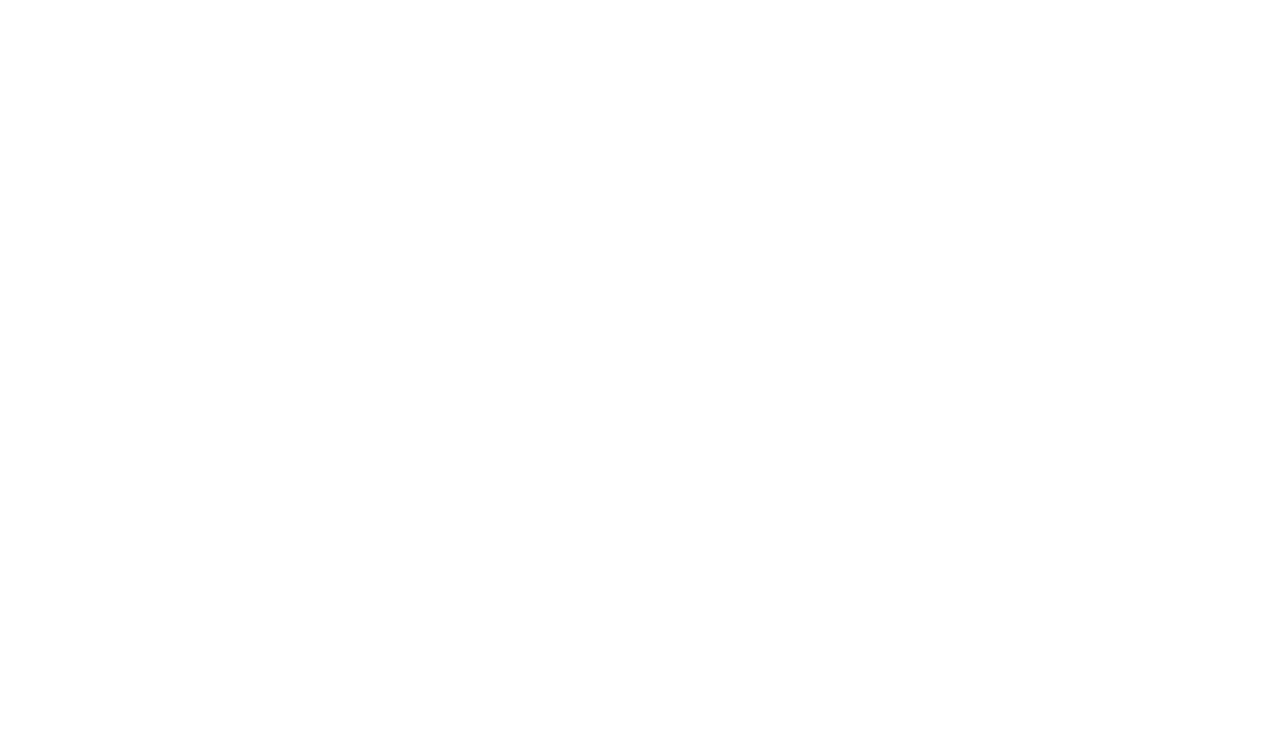
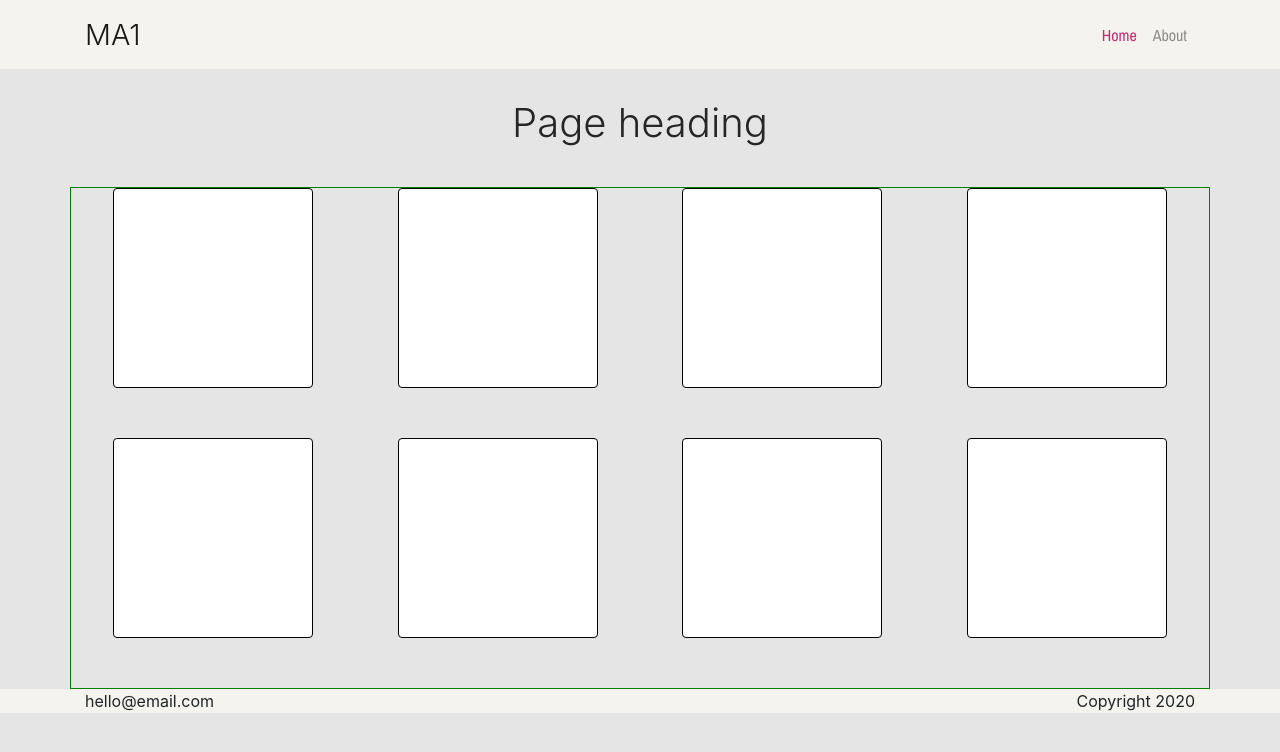
Before and after one commit to Kaladinge/lars-inge-johnsen-css-frameworks-ma1, a plain HTML site: page index.html in a window 1280 px wide. Drawn offline with nearby package versions, Linux system fonts and the light colour scheme.

Commit message:
made content and layout

```diff
--- a/index.html
+++ b/index.html
@@ -13,10 +13,73 @@
     <link
         href="https://fonts.googleapis.com/css2?family=Archivo+Narrow:wght@400;600&family=Open+Sans:wght@400;700&display=swap"
         rel="stylesheet">
-    <link href="css/style.css" rel="styleheet">
+    <link href="css/style.css" rel="stylesheet" />
 </head>
 
 <body>
+
+    <nav class="navbar navbar-expand-md navbar-light bg-light">
+        <div class="container">
+            <a class="navbar-brand" href="#">MA1</a>
+            <button class="navbar-toggler" type="button" data-toggle="collapse" data-target="#navbarSupportedContent"
+                aria-controls="navbarSupportedContent" aria-expanded="false" aria-label="Toggle navigation">
+                <span class="navbar-toggler-icon"></span>
+            </button>
+
+            <div class="collapse navbar-collapse" id="navbarSupportedContent">
+                <ul class="navbar-nav ml-auto">
+                    <li class="nav-item active">
+                        <a class="nav-link" href="index.html">Home <span class="sr-only">(current)</span></a>
+                    </li>
+                    <li class="nav-item">
+                        <a class="nav-link" href="/">About</a>
+                    </li>
+                </ul>
+            </div>
+        </div>
+    </nav>
+
+
+
+
+    <div class="container">
+        <h1>Page heading</h1>
+
+        <div class="row">
+            <div class="col-sm-12 col-md-6 col-lg-3">
+                <div class="card"></div>
+            </div>
+            <div class="col-sm-12 col-md-6 col-lg-3">
+                <div class="card"></div>
+            </div>
+            <div class="col-sm-12 col-md-6 col-lg-3 white">
+                <div class="card"></div>
+            </div>
+            <div class="col-sm-12 col-md-6 col-lg-3">
+                <div class="card"></div>
+            </div>
+            <div class="col-sm-12 col-md-6 col-lg-3">
+                <div class="card"></div>
+            </div>
+            <div class="col-sm-12 col-md-6 col-lg-3 pink">
+                <div class="card"></div>
+            </div>
+            <div class="col-sm-12 col-md-6 col-lg-3">
+                <div class="card"></div>
+            </div>
+            <div class="col-sm-12 col-md-6 col-lg-3 white">
+                <div class="card"></div>
+            </div>
+        </div>
+
+    </div>
+
+    <footer>
+        <div class="container">
+            <div>hello@email.com</div>
+            <div>Copyright 2020</div>
+        </div>
+    </footer>
 
     <script src="https://code.jquery.com/jquery-3.5.1.slim.min.js"
         integrity="sha384-DfXdz2htPH0lsSSs5nCTpuj/zy4C+OGpamoFVy38MVBnE+IbbVYUew+OrCXaRkfj"
--- /dev/null
+++ b/partials/_base.scss
@@ -0,0 +1,22 @@
+body {
+    background-color: getColor(light-grey);
+
+    h1 {
+    text-align: center;
+    margin-top: 30px;
+    margin-bottom: 40px;
+    color: getColor(blackish);
+    }
+}
+
+.row {
+    border: 1px solid green;
+    .card {
+        width: 200px;
+        height: 200px;
+        background-color: white;
+        border: 1px solid black;
+        margin: 0 auto;
+        margin-bottom: 50px;
+    }
+}
--- /dev/null
+++ b/partials/_footer.scss
@@ -0,0 +1,8 @@
+footer {
+    background-color: getColor(cream);
+
+    .container {
+        display: flex;
+        justify-content: space-between;
+    }
+}
--- /dev/null
+++ b/partials/_nav.scss
@@ -0,0 +1,15 @@
+.navbar {
+    background-color: getColor(cream) !important;
+
+    li {
+        a {
+                color: getColor(dark-grey) !important;
+            }
+    }
+
+    .active {
+        a {
+        color: getColor(cherry) !important;
+        }
+    }
+}
--- /dev/null
+++ b/partials/_typography.scss
@@ -0,0 +1,16 @@
+html {
+    font-family: $primary-font;
+}
+
+.navbar-brand {
+    font-size: 1.8em;
+    font-weight: 300;
+}
+
+h1 {
+    font-weight: 300;
+}
+
+ul > li {
+    font-family: $heading-font;
+}
--- /dev/null
+++ b/partials/_variables.scss
@@ -0,0 +1,14 @@
+$primary-font: 'Open Sans', 'sans serif';
+$heading-font: 'Archivo Narrow', 'sans serif';
+
+$colors: (
+    blackish: #262626,
+    cherry: #C32C72,
+    dark-grey: #8D8D8D,
+    light-grey: #E5E5E5,
+    cream: #F4F3EE,
+);
+
+@function getColor($color) {
+    @return map-get($colors, $color)
+}
--- /dev/null
+++ b/sass/style.scss
@@ -0,0 +1,5 @@
+@import "../partials/variables";
+@import "../partials/nav";
+@import "../partials/base";
+@import "../partials/typography";
+@import "../partials/footer";
```
Also changed, not shown: css/style.css (added), css/typography.css (added), css/variables.css (added), 3 other files.
